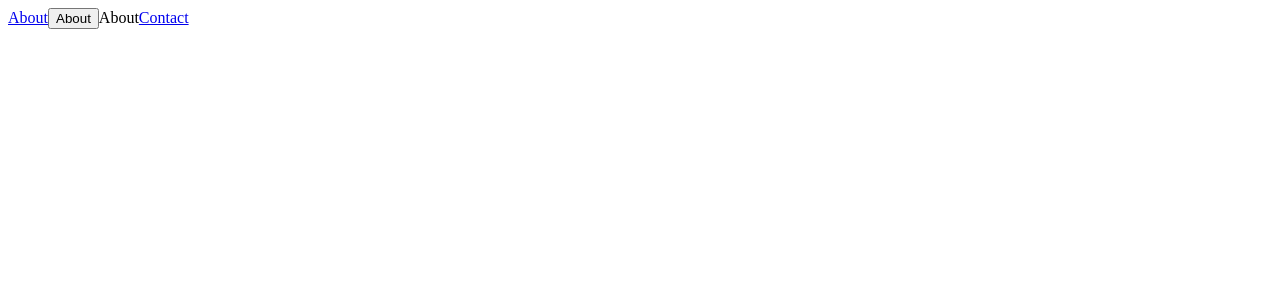
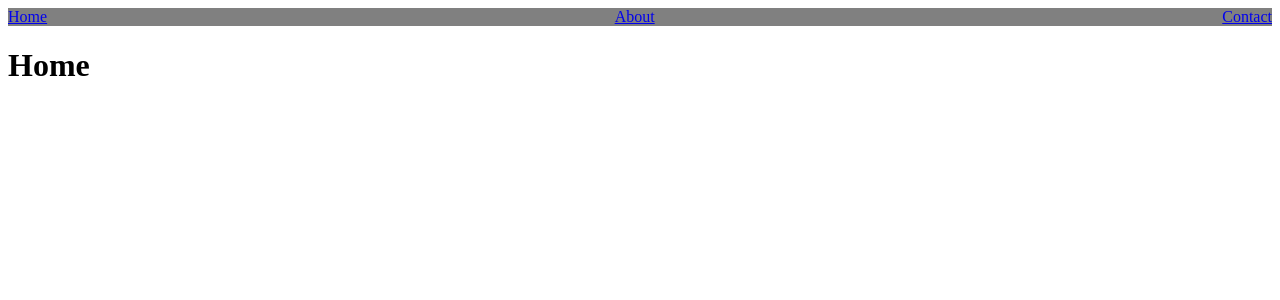
Before and after one commit to pedroeldiablo/next-app, a Next.js app: page / in a window 1280 px wide. Shown: the top 300 px of the page. Built offline with nearby package versions, Linux system fonts and the light colour scheme.

Commit message:
adding a nav component using manual import

```diff
--- /dev/null
+++ b/components/navbar.js
@@ -0,0 +1,26 @@
+import React from 'react';
+import Link from 'next/link';
+
+const styles = {
+    display: "flex",
+    backgroundColor: "grey",
+    alignItems: "space-between",
+    justifyContent: "space-between",
+}
+
+const Navbar = () => {
+    return (
+        <div style={styles} className="navbar">
+            <Link href='/' >
+                <a>Home</a>
+            </Link>
+            <Link href='/about' >
+                <a>About</a>
+            </Link>
+            <Link href='/contact' >
+                <a>Contact</a>
+            </Link>
+        </div>
+    );
+}
+export default Navbar;
--- a/pages/about.js
+++ b/pages/about.js
@@ -1,9 +1,11 @@
 import React from 'react'
+import Navbar from '../components/navbar';
 
 export default function about() {
     console.log("about and costello?");
     return (
         <div>
+            <Navbar />
             <h1>This is the About Page</h1>
         </div>
     )
--- a/pages/contact.js
+++ b/pages/contact.js
@@ -1,9 +1,11 @@
-import React from 'react'
+import React from 'react';
+import Navbar from '../components/navbar';
 
 export default function contact() {
     console.log("first contact");
     return (
         <div>
+            <Navbar />
             <h1>Leave me alone</h1>
         </div>
     )
--- a/pages/index.js
+++ b/pages/index.js
@@ -1,22 +1,12 @@
 import React from 'react';
-import Link from 'next/link';
+import Navbar from '../components/navbar';
 
 const Index = () => {
     console.log("index finger?");
     return (
         <div>
-            <Link href='/about' >
-                <a>About</a>
-            </Link>
-            <Link href='/about' >
-                <button>About</button>
-            </Link>
-            <Link href='/about' >
-                <span>About</span>
-            </Link>
-            <Link href='/contact' >
-                <a>Contact</a>
-            </Link>
+           <Navbar />
+           <h1>Home</h1>
         </div>
     );
 }
```
